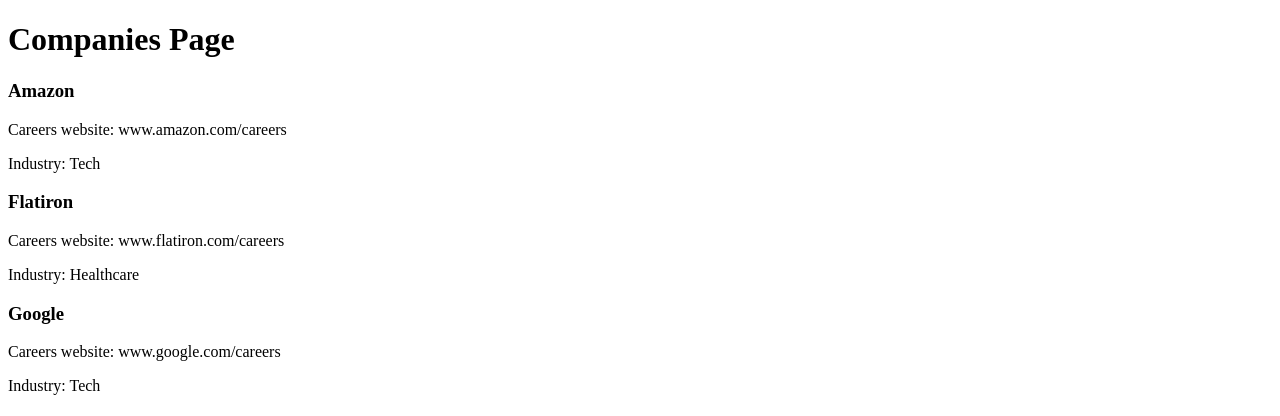
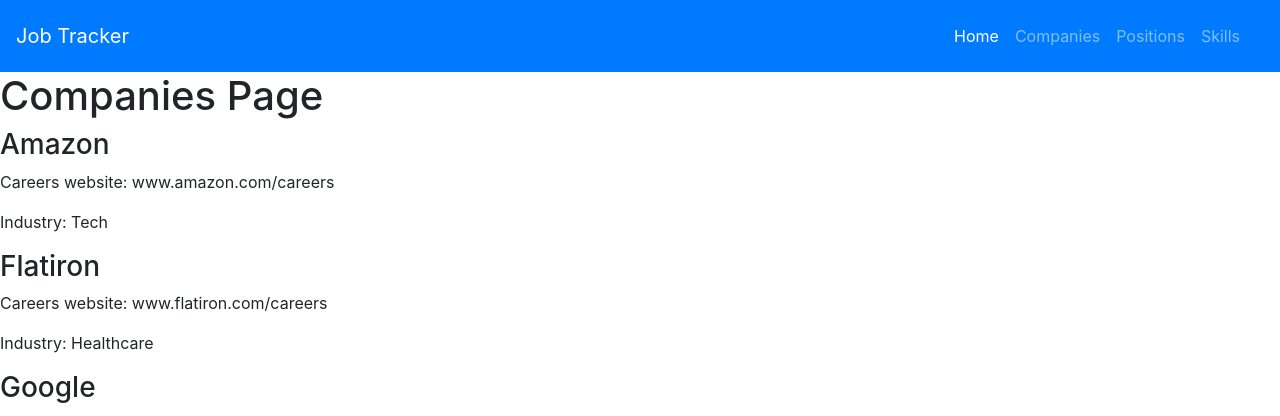
Before and after one commit to jaywangjhw/jobtracker, a Django app: page /companies/ in a window 1280 px wide. Shown: the top 416 px of the page. Run offline with Django 3.2, Linux system fonts and the light colour scheme.

Commit message:
Added css and scripts necessary to utilize bootstrap. Also began working on a nav bar in base.html

```diff
--- a/jobs/templates/jobs/base.html
+++ b/jobs/templates/jobs/base.html
@@ -1,6 +1,12 @@
 <!DOCTYPE html>
 <html>
 <head>
+ 	<meta charset="utf-8">
+    <meta name="viewport" content="width=device-width, initial-scale=1, shrink-to-fit=no">
+
+    <!-- Bootstrap CSS -->
+    <link rel="stylesheet" href="https://cdn.jsdelivr.net/npm/bootstrap@4.5.3/dist/css/bootstrap.min.css" integrity="sha384-TX8t27EcRE3e/ihU7zmQxVncDAy5uIKz4rEkgIXeMed4M0jlfIDPvg6uqKI2xXr2" crossorigin="anonymous">
+
 	{% if title %}
 		<title>Job Tracker - {{ title.title }}</title>
 	{% else %}
@@ -8,6 +14,23 @@
 	{% endif %}
 </head>
 <body>
+	<nav class="navbar navbar-default navbar-dark bg-primary">
+		<a class="navbar-brand" href="/">Job Tracker</a>
+		<div class="navbar navbar-expand .justify-content-center" id="navbarNavAltMarkup">
+			<div class="navbar-nav">
+				<a class="nav-link active" href="/">Home<span class="sr-only">(current)</span></a>
+				<a class="nav-link" href="/companies">Companies</a>
+				<a class="nav-link" href="/positions">Positions</a>
+				<a class="nav-link" href="#" tabindex="-1">Skills</a>
+			</div>
+		</div>
+	</nav>
+
 	{% block content %}{% endblock %}
+
+	<!-- jQuery and Bootstrap Bundle (includes Popper) -->
+    <script src="https://code.jquery.com/jquery-3.5.1.slim.min.js" integrity="sha384-DfXdz2htPH0lsSSs5nCTpuj/zy4C+OGpamoFVy38MVBnE+IbbVYUew+OrCXaRkfj" crossorigin="anonymous"></script>
+    <script src="https://cdn.jsdelivr.net/npm/bootstrap@4.5.3/dist/js/bootstrap.bundle.min.js" integrity="sha384-ho+j7jyWK8fNQe+A12Hb8AhRq26LrZ/JpcUGGOn+Y7RsweNrtN/tE3MoK7ZeZDyx" crossorigin="anonymous"></script>
+
 </body>
 </html>
```
Also changed, not shown: 1 other file.
